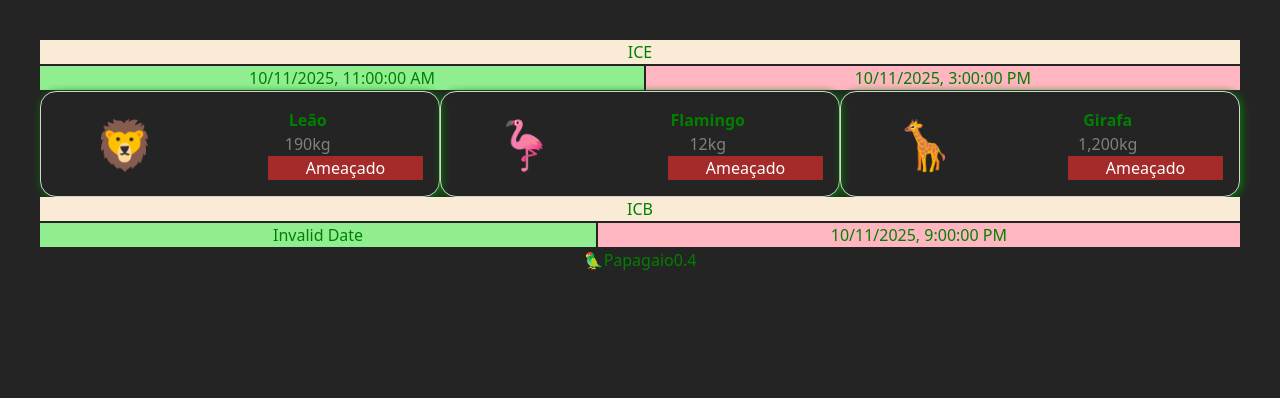
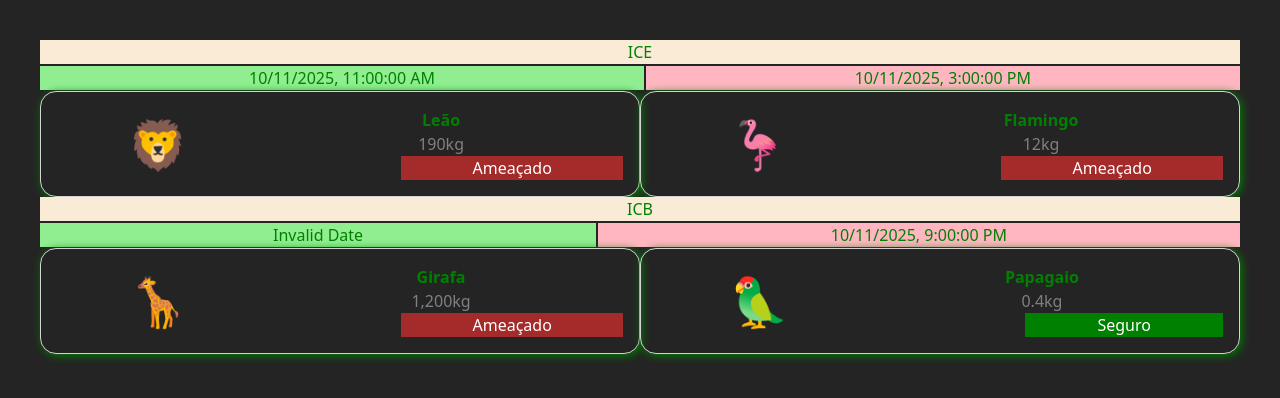
Before and after one commit to ufjf-dcc207/ufjf-dcc207-2025-3-a-atv03-igorknop, a React (Vite) app: page / in a window 1280 px wide. Shown: the top 398 px of the page. Built offline with nearby package versions, Linux system fonts and the light colour scheme.

Commit message:
adciona laço em exibição

```diff
--- a/src/App.tsx
+++ b/src/App.tsx
@@ -1,38 +1,47 @@
 import Animal from './Animal'
 import './App.css'
 import Exibicao from './Exibicao'
+type ExibicaoTuplaType = [string, string, string, Array<AnimalTuplaType>];
 type AnimalTuplaType = [string, string, number, boolean];
 function App() {
-  const exibicao1: Array<AnimalTuplaType> = [
-    ['🦁', 'Leão', 190, true],
-    ['🦩', 'Flamingo', 12, true],
-    ['🦒', 'Girafa', 1200, true]
-  ];
-  const exibicao2 = [
-    ['🦜', 'Papagaio', 0.4, false]
+  const exibicoes: Array<ExibicaoTuplaType> = [
+    ["2025-10-11T08:00:00-03:00",
+      "2025-10-11T12:00-03:00",
+      "ICE",
+      [
+        ['🦁', 'Leão', 190, true],
+        ['🦩', 'Flamingo', 12, true],
+      ]
+    ],
+    ["2025-10-11T13:00-013:00",
+      "2025-10-11T18:00-03:00",
+      'ICB',
+      [
+        ['🦒', 'Girafa', 1200, true],
+        ['🦜', 'Papagaio', 0.4, false]
+      ]
+    ]
   ];
 
   return (
     <div>
-      <Exibicao inicio={new Date("2025-10-11T08:00:00-03:00")}
-        fim={new Date("2025-10-11T12:00-03:00")}
-        cercado='ICE'>
-        {exibicao1.map((tupla) => <Animal
-          key={tupla[1]}
-          icone={tupla[0]}
-          nome={tupla[1]}
-          peso={tupla[2]}
-          emExtincao={tupla[3]}
-        />)}
+      {exibicoes.map(ex =>
+        <Exibicao
+          key={ex[2]}
+          inicio={new Date(ex[0])}
+          fim={new Date(ex[1])}
+          cercado={ex[2]}>
+            {ex[3].map(an=><Animal
+            key={an[1]}
+            nome={an[1]}
+            icone={an[0]}
+            peso={an[2]}
+            emExtincao={an[3]}
+            />)}
+          </Exibicao>
+      )}
 
-      </Exibicao>
-      <Exibicao inicio={new Date("2025-10-11T13:00-013:00")}
-        fim={new Date("2025-10-11T18:00-03:00")}
-        cercado='ICB'>
-        {exibicao2}
-      </Exibicao>
-
-    </div>
+    </div >
   )
 }
 
```
